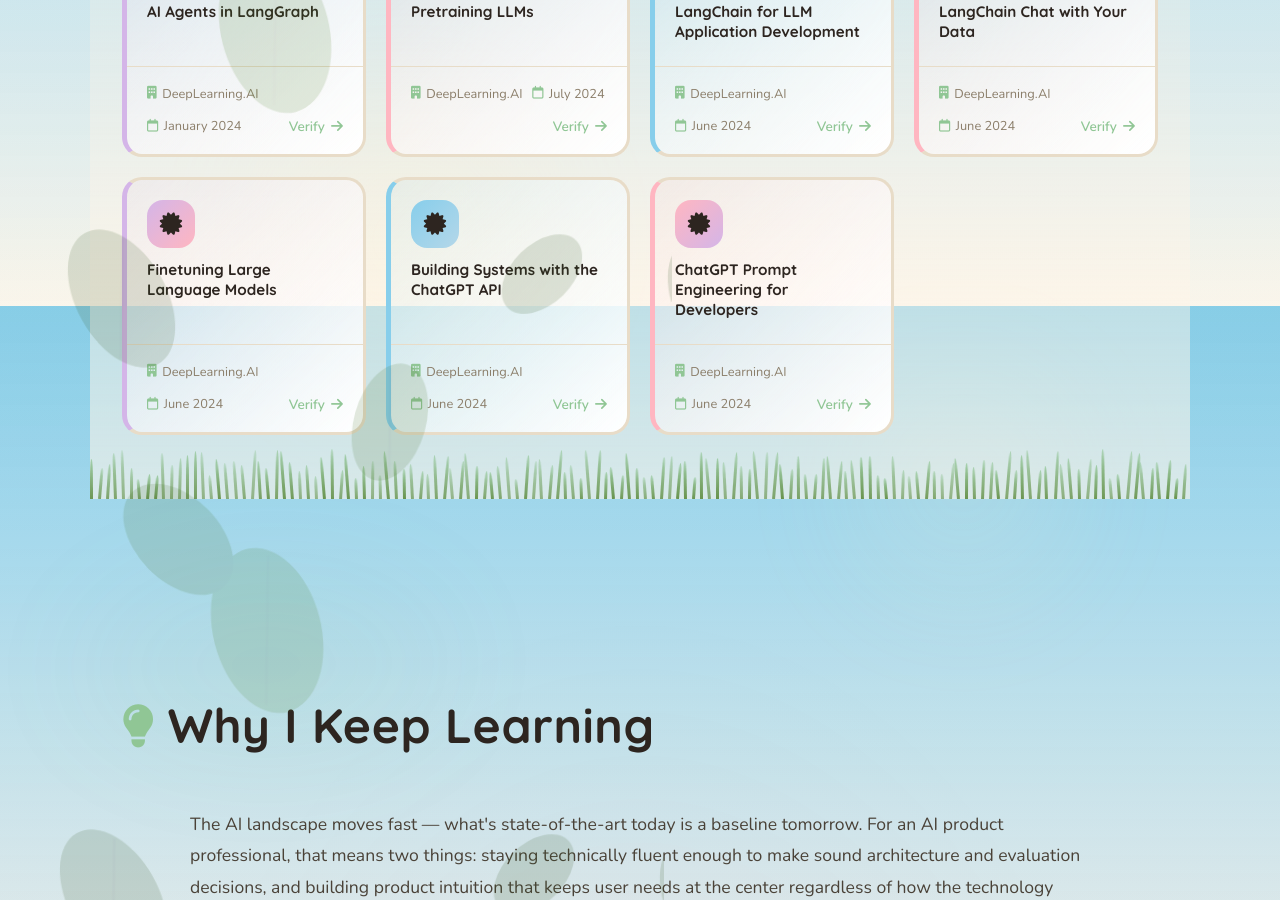
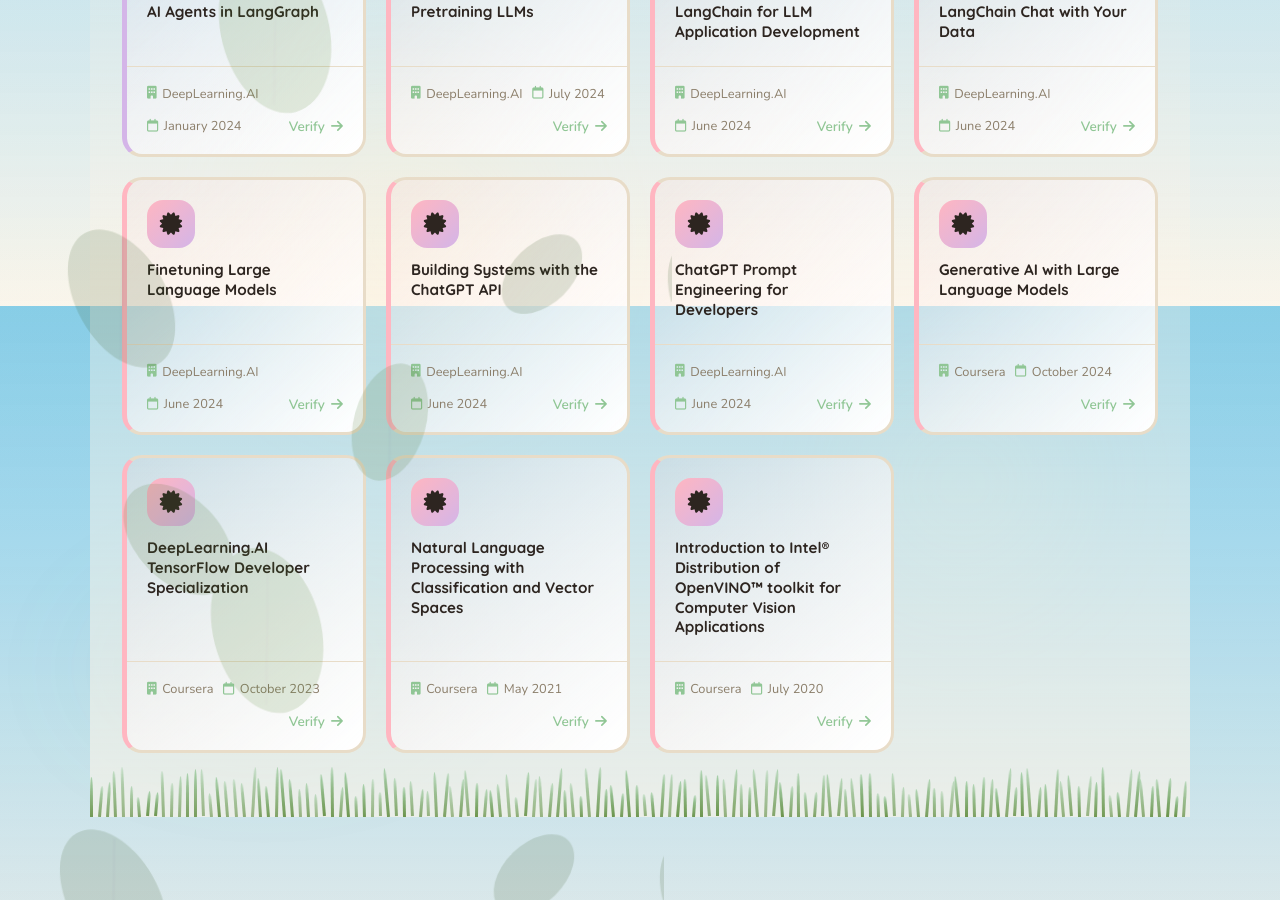
Before and after one commit to mayank1101/mayank1101.github.io, a Jekyll site: the page built from certifications.html, in a window 1280 px wide and 900 px high, scrolled down 1494 px. Built offline with Jekyll 4.4.1, drawn with Linux system fonts in a browser that asks for light colours.

Commit message:
more old completed coursera courses added to certifications

```diff
--- a/_data/certifications.yml
+++ b/_data/certifications.yml
@@ -4,12 +4,6 @@
   credential_id: "6476791d-ccd2-4262-9985-3c81ccce0100"
   credential_url: "https://learn.deeplearning.ai/accomplishments/6476791d-ccd2-4262-9985-3c81ccce0100"
   accent_color: "purple"
-  skills:
-    - AI Agents
-    - LangGraph
-    - Multi-Agent Systems
-    - GenAI Applications
-    - Search and Retrieval
 
 - name: "Pretraining LLMs"
   organization: "DeepLearning.AI"
@@ -17,25 +11,13 @@
   credential_id: "604fd916-7f61-472e-b0a4-e563a37e75e9"
   credential_url: "https://learn.deeplearning.ai/accomplishments/604fd916-7f61-472e-b0a4-e563a37e75e9"
   accent_color: "pink"
-  skills:
-    - Pretraining
-    - Transformers
-    - Fine-Tuning
-    - LLMOps
-    - Mathematical Foundations
 
 - name: "LangChain for LLM Application Development"
   organization: "DeepLearning.AI"
   date: "June 2024"
   credential_id: "971fc017-be28-48d2-a819-bd6e736b1422"
   credential_url: "https://learn.deeplearning.ai/accomplishments/971fc017-be28-48d2-a819-bd6e736b1422"
-  accent_color: "cyan"
-  skills:
-    - LangChain
-    - Agents
-    - Prompt Engineering
-    - RAG
-    - GenAI Applications
+  accent_color: "pink"
 
 - name: "LangChain Chat with Your Data"
   organization: "DeepLearning.AI"
@@ -43,36 +25,20 @@
   credential_id: "be0b7f8c-b46d-4a3d-8079-a83031c5ad40"
   credential_url: "https://learn.deeplearning.ai/accomplishments/be0b7f8c-b46d-4a3d-8079-a83031c5ad40"
   accent_color: "pink"
-  skills:
-    - RAG
-    - Vector Databases
-    - Embeddings
-    - Document Processing
-    - LangChain
 
 - name: "Finetuning Large Language Models"
   organization: "DeepLearning.AI"
   date: "June 2024"
   credential_id: "afbb8ed4-b0ee-4b1b-9a22-dc8ff6bfce8a"
   credential_url: "https://learn.deeplearning.ai/accomplishments/afbb8ed4-b0ee-4b1b-9a22-dc8ff6bfce8a"
-  accent_color: "purple"
-  skills:
-    - Fine-Tuning
-    - LoRA / PEFT
-    - Deep Learning
-    - Transformers
+  accent_color: "pink"
 
 - name: "Building Systems with the ChatGPT API"
   organization: "DeepLearning.AI"
   date: "June 2024"
   credential_id: "8400191e-b3e6-470d-990d-287c69d67a34"
   credential_url: "https://learn.deeplearning.ai/accomplishments/8400191e-b3e6-470d-990d-287c69d67a34"
-  accent_color: "cyan"
-  skills:
-    - ChatGPT API
-    - Prompt Chaining
-    - AI Safety
-    - GenAI Applications
+  accent_color: "pink"
 
 - name: "ChatGPT Prompt Engineering for Developers"
   organization: "DeepLearning.AI"
@@ -80,8 +46,31 @@
   credential_id: "84dcd38d-b215-47aa-9327-592b04a6fbc3"
   credential_url: "https://learn.deeplearning.ai/accomplishments/84dcd38d-b215-47aa-9327-592b04a6fbc3"
   accent_color: "pink"
-  skills:
-    - Prompt Engineering
-    - Chain-of-Thought
-    - GenAI Applications
-    - Chatbots
+
+- name: "Generative AI with Large Language Models"
+  organization: "Coursera"
+  date: "October 2024"
+  credential_id: "6081e92aca081d7ed708d04f0bc328c0"
+  credential_url: "https://coursera.org/share/6081e92aca081d7ed708d04f0bc328c0"
+  accent_color: "pink"
+
+- name: "DeepLearning.AI TensorFlow Developer Specialization"
+  organization: "Coursera"
+  date: "October 2023"
+  credential_id: "5fe0ceb3e1b23cdb938d074b39366b22"
+  credential_url: "https://coursera.org/share/5fe0ceb3e1b23cdb938d074b39366b22"
+  accent_color: "pink"
+
+- name: "Natural Language Processing with Classification and Vector Spaces"
+  organization: "Coursera"
+  date: "May 2021"
+  credential_id: "c1ebbfdb85db53bde5d007a7574a8bea"
+  credential_url: "https://coursera.org/share/c1ebbfdb85db53bde5d007a7574a8bea"
+  accent_color: "pink"
+
+- name: "Introduction to Intel® Distribution of OpenVINO™ toolkit for Computer Vision Applications"
+  organization: "Coursera"
+  date: "July 2020"
+  credential_id: "bf2da8a2547211c3e769bba43129f1b5"
+  credential_url: "https://coursera.org/share/bf2da8a2547211c3e769bba43129f1b5"
+  accent_color: "pink"
```
